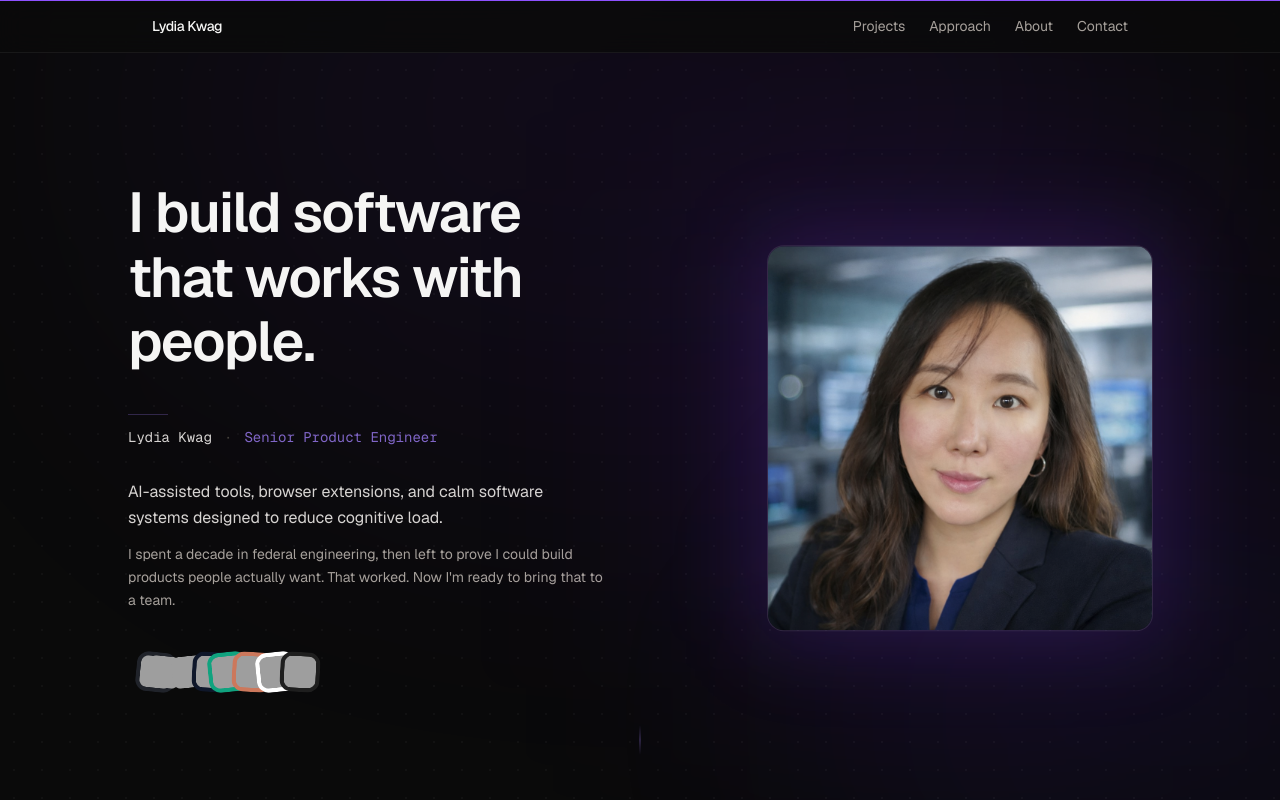
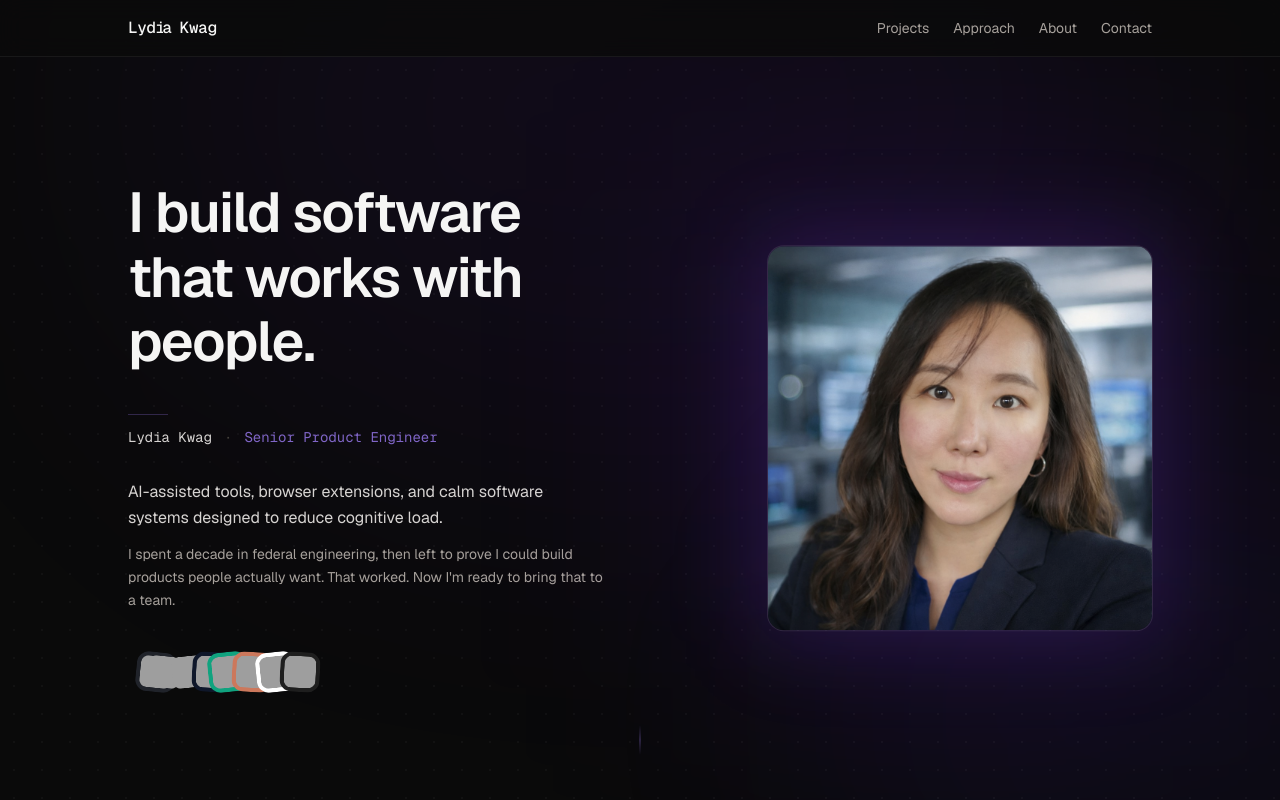
Before and after one commit to lydiacodesdaily/lydia-kwag, a Next.js app: page / in a window 1280 px wide. Shown: the top 800 px of the page. Built offline with nearby package versions, Linux system fonts and the light colour scheme; grey boxes are pictures that could not be loaded.

Commit message:
motion: add animation to logo upon scrolling

```diff
--- a/src/components/Nav.tsx
+++ b/src/components/Nav.tsx
@@ -1,21 +1,62 @@
 "use client";
 
-import { motion, useScroll, useSpring } from "framer-motion";
+import { motion, useScroll, useMotionValueEvent } from "framer-motion";
+import { useState } from "react";
+
+// [char, approx px width in Geist Sans at text-sm / 14px]
+const YDIA: [string, number][] = [["y", 16], ["d", 15], ["i", 7], ["a", 14]];
+const WAG: [string, number][] = [["w", 17], ["a", 14], ["g", 14]];
+const TOTAL = YDIA.length + 1 + WAG.length; // 8 fading chars
+
+// When collapsing: stagger outward from L (y first → g last)
+// When expanding: reverse — g comes back first, y last
+function staggerDelay(index: number, collapsed: boolean) {
+  return (collapsed ? index : TOTAL - 1 - index) * 0.03;
+}
 
 export default function Nav() {
-  const { scrollYProgress } = useScroll();
-  const scaleX = useSpring(scrollYProgress, { stiffness: 100, damping: 30 });
+  const { scrollY } = useScroll();
+  const [collapsed, setCollapsed] = useState(false);
+
+  useMotionValueEvent(scrollY, "change", (y) => {
+    setCollapsed(y > 50);
+  });
+
+  function charProps(maxWidth: number, idx: number) {
+    return {
+      className: "inline-block overflow-hidden whitespace-nowrap",
+      animate: {
+        maxWidth: collapsed ? 0 : maxWidth,
+        opacity: collapsed ? 0 : 1,
+        y: collapsed ? 4 : 0,
+      },
+      transition: {
+        duration: 0.28,
+        ease: "easeInOut" as const,
+        delay: staggerDelay(idx, collapsed),
+      },
+    };
+  }
 
   return (
     <header className="fixed top-0 left-0 right-0 z-50 border-b border-white/[0.06] bg-[#0a0a0a]/80 backdrop-blur-md">
-      <motion.div
-        aria-hidden="true"
-        className="absolute top-0 left-0 right-0 h-px origin-left bg-violet-500"
-        style={{ scaleX }}
-      />
-      <nav aria-label="Main" className="mx-auto flex max-w-5xl items-center justify-between px-6 py-4">
-        <span className="text-sm font-medium tracking-tight text-stone-100">
-          Lydia Kwag
+<nav aria-label="Main" className="mx-auto flex max-w-5xl items-center justify-between py-4">
+        <span className="flex items-baseline font-mono text-base font-medium tracking-tight text-stone-100">
+          <span>L</span>
+          {YDIA.map(([char, w], i) => (
+            <motion.span key={`y${i}`} {...charProps(w, i)}>
+              {char}
+            </motion.span>
+          ))}
+          <motion.span {...charProps(8, YDIA.length)}>
+            {"\u00A0"}
+          </motion.span>
+          <span>K</span>
+          {WAG.map(([char, w], i) => (
+            <motion.span key={`w${i}`} {...charProps(w, YDIA.length + 1 + i)}>
+              {char}
+            </motion.span>
+          ))}
         </span>
         <div className="flex items-center gap-6">
           {[
```
